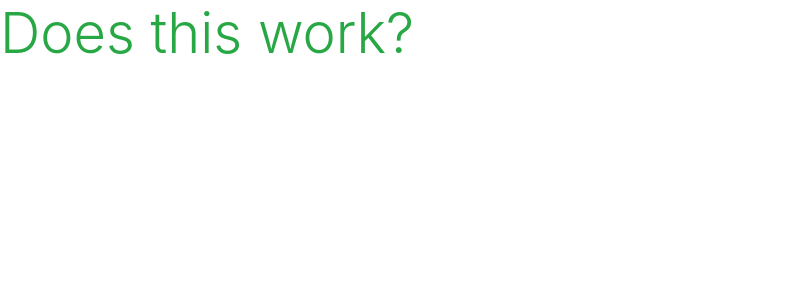
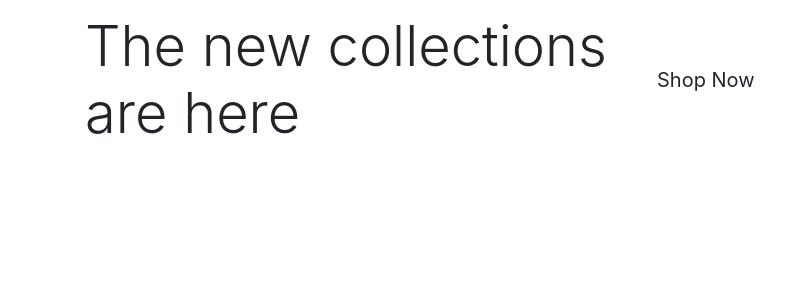
Before and after one commit to teppm/e-commerce-school-study, a Django app: page / in a window 1280 px wide. Shown: the top 300 px of the page, without its empty margins (0-812 px from the left). Run offline with Django 3.2, Linux system fonts and the light colour scheme; some libraries are stand-ins or nearby versions.

Commit message:
added homepage content

```diff
--- a/home/templates/home/index.html
+++ b/home/templates/home/index.html
@@ -1,8 +1,26 @@
 {% extends 'base.html' %}
+
 {% load static %}
 
+{% block page_header %}
+<div class=" container header-container">
+    <div class="row">
+        <div class="col"></div>
+    </div>
+</div>
+{% endblock %}
+
 {% block content %}
-
-<h1 class="display-4 text-success">Does this work?</h1>
-
+<div class="container h-100">
+    <div class="row h-100">
+        <div class="col-7 col-md-6 my-auto">
+            <h1 class="display-4 logo-font text-black">The new collections are here</h1>
+        </div>
+        <div class="my-5">
+            <h4>
+                <a href="http://" class="shop-now-button btn btn-lg rounder-0 textuppercase py-3">Shop Now</a>
+            </h4>
+        </div>
+    </div>
+</div>
 {% endblock %}
```
